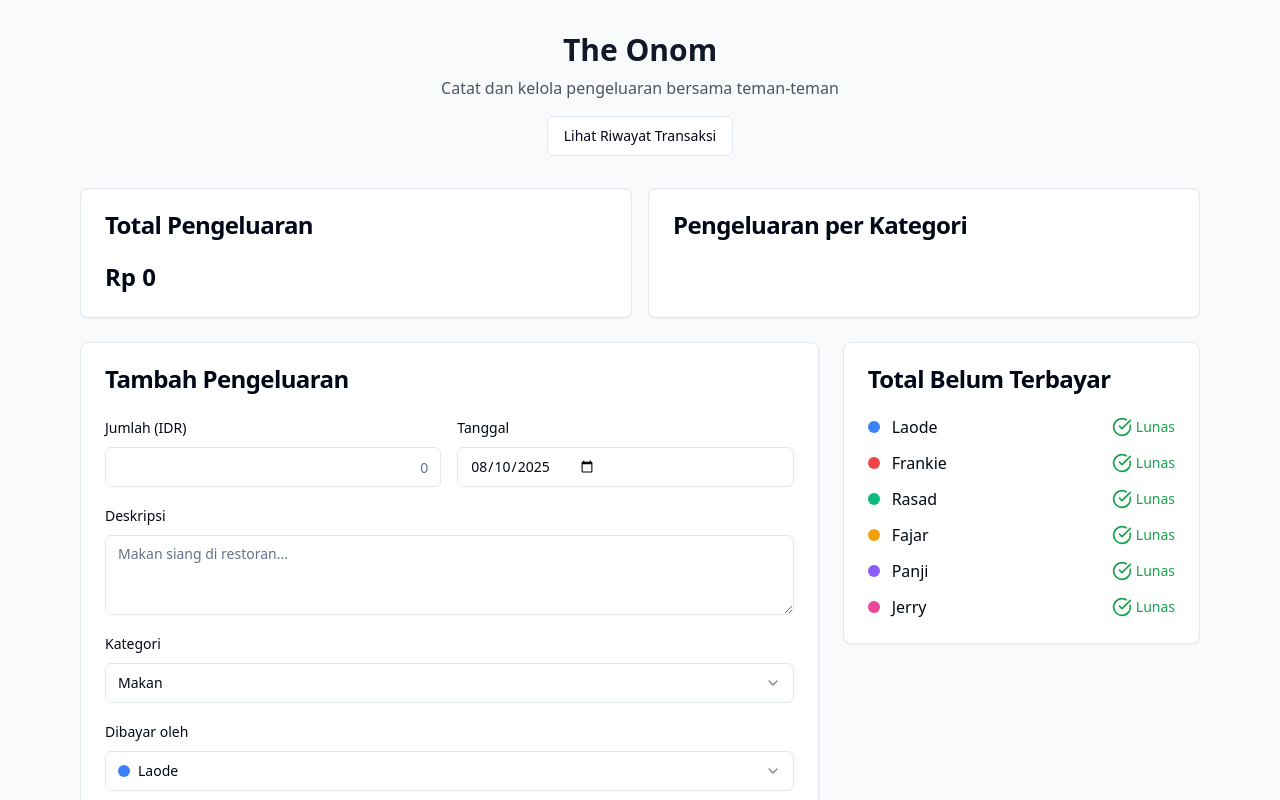
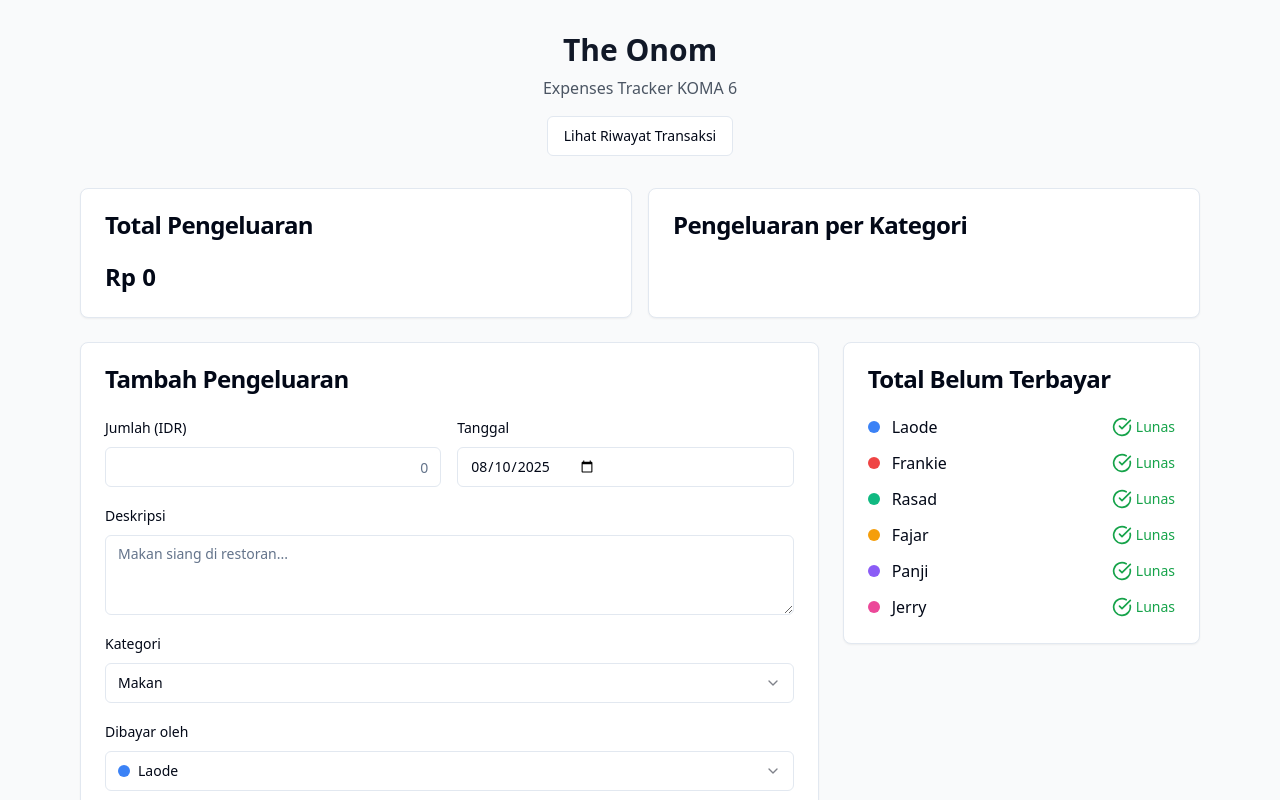
Before and after one commit to laodesidik/ridetrek-finance, a React (Vite) app: page / in a window 1280 px wide. Shown: the top 800 px of the page. Built offline with nearby package versions, Linux system fonts and the light colour scheme.

Commit message:
[dyad] Mengubah subjudul halaman utama - wrote 1 file(s)

```diff
--- a/src/pages/Index.tsx
+++ b/src/pages/Index.tsx
@@ -110,7 +110,7 @@ const Index = () => {
       <div className="container mx-auto px-4 max-w-6xl">
         <div className="text-center mb-8">
           <h1 className="text-3xl font-bold text-gray-900 mb-2">The Onom</h1>
-          <p className="text-gray-600">Catat dan kelola pengeluaran bersama teman-teman</p>
+          <p className="text-gray-600">Expenses Tracker KOMA 6</p>
 
           <div className="mt-4">
             <Link to="/transactions">
```
